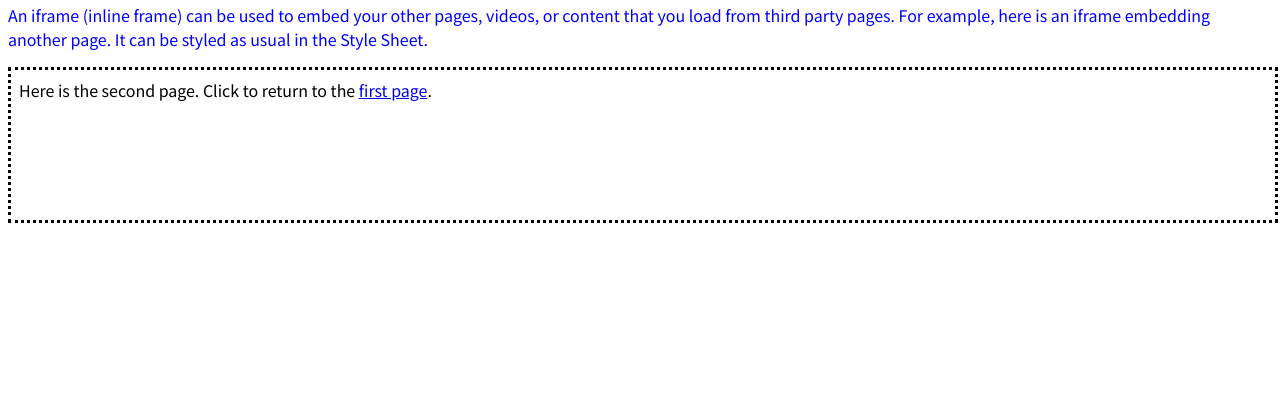
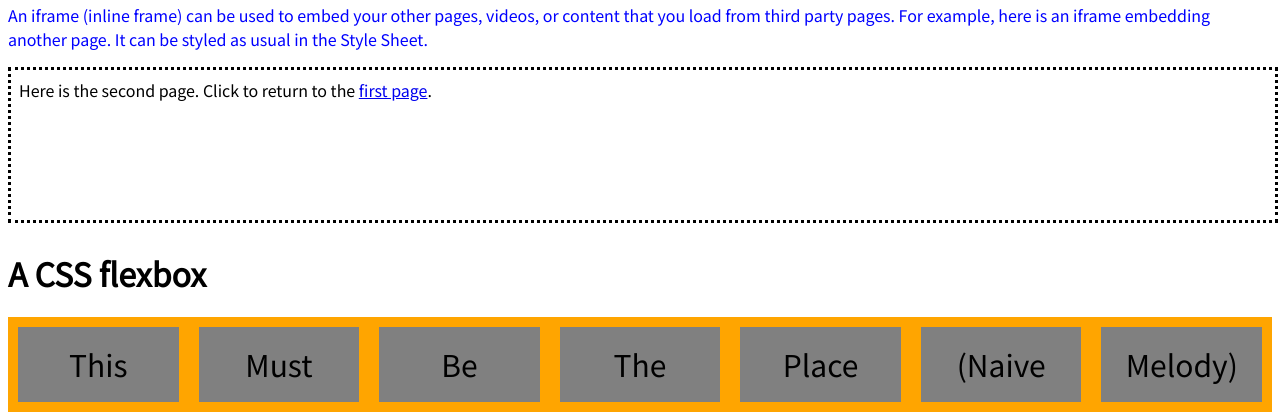
Before and after one commit to gunnnerman/COMP333-htmlcsstutorial, a PHP site: page /html_sample.html in a window 1280 px wide. Shown: the part 4963-5383 px from the top of the page. Before the commit the page ends 5186 px from the top, so only its background shows below. Run offline with PHP 8.4, Linux system fonts and the light colour scheme; some libraries are stand-ins or nearby versions.

Commit message:
added zimmecks html thing and css thing

```diff
--- a/html_sample.html
+++ b/html_sample.html
@@ -392,5 +392,19 @@
         an example how a script can be imported (locally, i.e., not via a URL).
      -->
     <script src="js/jquery.js"></script>
+          <!--
+        Include in html file.
+      -->
+      <h1>A CSS flexbox</h1>
+
+      <div class="flex-container" style="width: 100%;">
+        <div>This</div>
+        <div>Must</div>
+        <div>Be</div>
+        <div>The</div>
+        <div>Place</div>
+        <div>(Naive</div>
+        <div>Melody)</div>
+      </div>
 </body>
 </html>
--- a/style_sample.css
+++ b/style_sample.css
@@ -166,3 +166,21 @@ iframe {
     height:100%;
     border: dotted;
 }
+
+      /*
+        Include in CSS file.
+      */
+      .flex-container {
+          display: flex;
+          flex-wrap: nowrap;
+          background-color: orange;
+        }
+
+      .flex-container > div {
+          background-color: grey;
+          width: 200px;
+          margin: 10px;
+          text-align: center;
+          line-height: 75px;
+          font-size: 30px;
+      }
```
